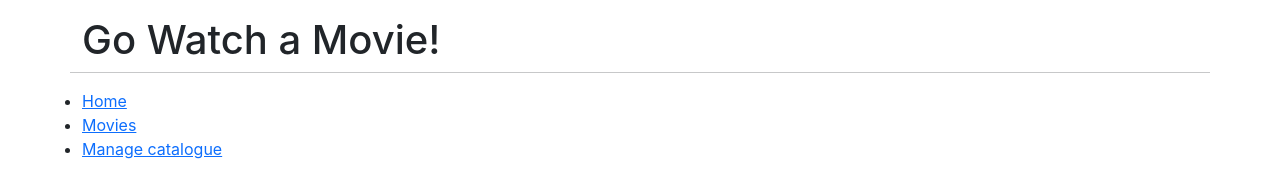
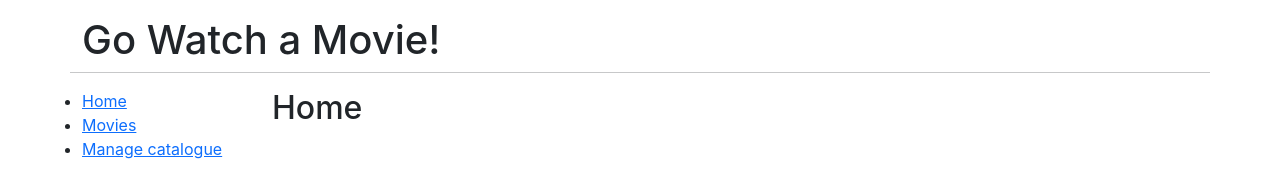
Before and after one commit to sisirapr/go-movies, a React (Create React App) app: page / in a window 1280 px wide. Shown: the top 179 px of the page. Built offline with nearby package versions, Linux system fonts and the light colour scheme.

Commit message:
React router - BrowserRouter

```diff
--- a/package.json
+++ b/package.json
@@ -8,6 +8,7 @@
     "@testing-library/user-event": "^13.5.0",
     "react": "^18.2.0",
     "react-dom": "^18.2.0",
+    "react-router-dom": "^5.3.4",
     "react-scripts": "5.0.1",
     "web-vitals": "^2.1.4"
   },
--- a/src/App.js
+++ b/src/App.js
@@ -1,7 +1,9 @@
+import React from "react";
+import { BrowserRouter as Router, Switch, Route, Link } from 'react-router-dom';
 
-
-function App() {
+export default function App() {
   return (
+    <Router>
       <div className="container">
         <div className="row">
           <h1 className="mt-3">
@@ -14,23 +16,44 @@
             <nav>
               <ul className="list-group">
                 <li className="list-froup-item">
-                <a href="/">Home</a>
+                  <Link to="/">Home</Link>
                 </li>
                 <li className="list-froup-item">
-                <a href="/movies">Movies</a>
+                  <Link to="/movies">Movies</Link>
                 </li>
                 <li className="list-froup-item">
-                <a href="/admin">Manage catalogue</a>
+                  <Link to="/admin">Manage catalogue</Link>
                 </li>
               </ul>
             </nav>
           </div>
           <div className="col-md-10">
-
+            <Switch>
+              <Route path="/movies">
+                <Movies />
+              </Route>
+              <Route path="/admin">
+                <Admin />
+              </Route>
+              <Route path="/">
+                <Home />
+              </Route>
+            </Switch>
           </div>
         </div>
       </div>
+    </Router>
   );
 }
 
-export default App;
+function Home() {
+  return <h2>Home</h2>
+}
+
+function Movies() {
+  return <h2>Movies</h2>
+}
+
+function Admin() {
+  return <h2>Manage catalogue</h2>
+}
```
Also changed, not shown: 1 other file (tests, documents, lock files or other folders). Lines whose indentation alone changed are shown as unchanged.
